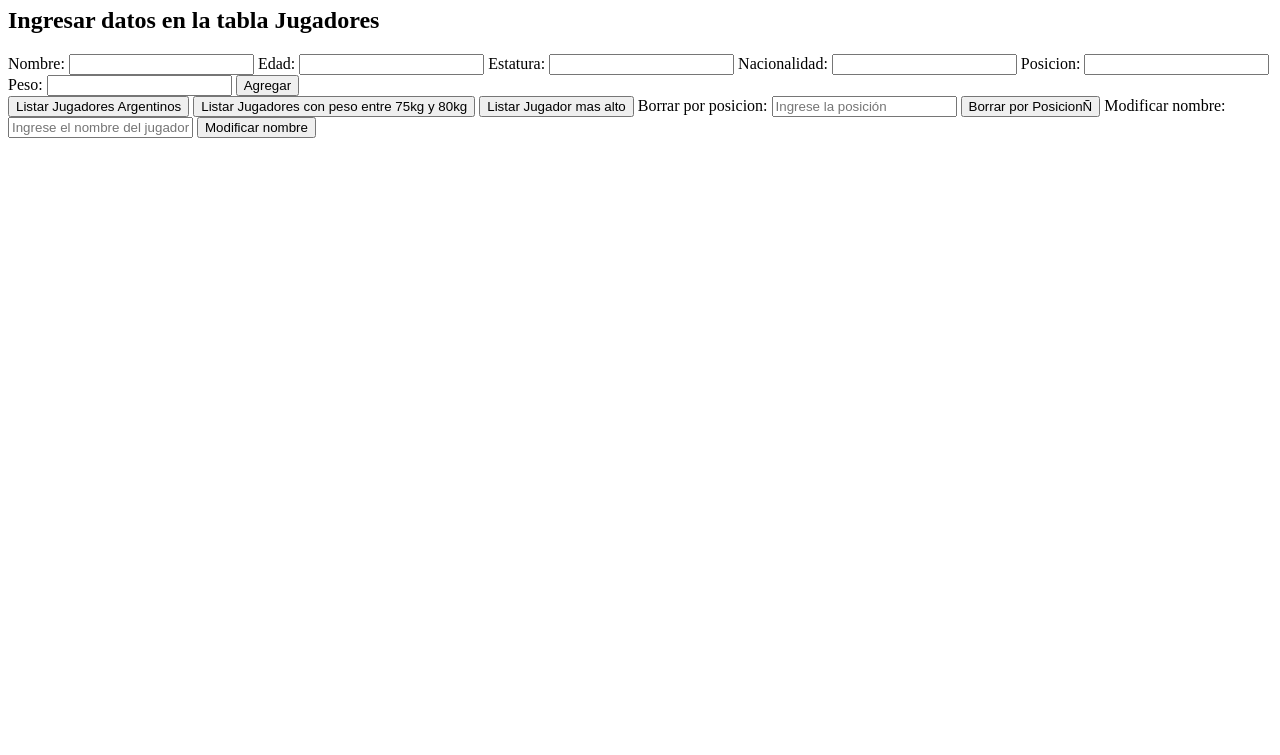
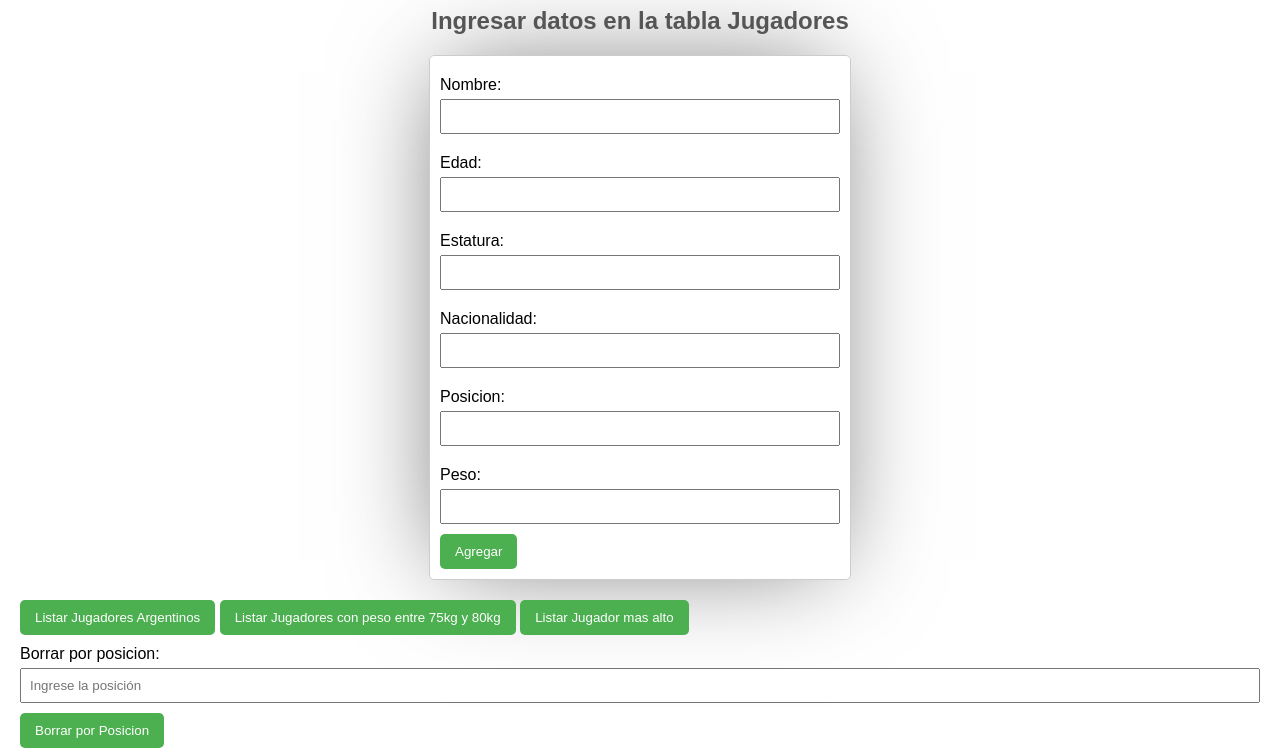
Before and after one commit to fojelio/adbdalaExam, a website: page index.html in a window 1280 px wide. Shown: the part 73-828 px from the top of the page. Before the commit the page ends 800 px from the top, so only its background shows below. Drawn offline with Linux system fonts and the light colour scheme; no server answers.

Commit message:
Se agrega CRUD terminado

```diff
--- a/index.html
+++ b/index.html
@@ -1,10 +1,94 @@
 <!DOCTYPE html>
 <html>
+
 <head>
   <title>crud</title>
+
+  <style>
+    body {
+      font-family: Arial, sans-serif;
+      margin: 20px;
+    }
+
+    h1 {
+      text-align: center;
+      color: #333;
+      text-shadow: 2px 2px 4px rgba(0, 0, 0, 0.1);
+    }
+
+    h2 {
+      text-align: center;
+      color: #555;
+    }
+
+    form {
+      max-width: 400px;
+      margin: 20px auto;
+      padding: 10px;
+      border: 1px solid #ccc;
+      border-radius: 5px;
+      box-shadow: -3px -1px 98px -18px rgba(0, 0, 0, 0.58);
+      -webkit-box-shadow: -3px -1px 98px -18px rgba(0, 0, 0, 0.58);
+      -moz-box-shadow: -3px -1px 98px -18px rgba(0, 0, 0, 0.58);
+    }
+
+    label {
+      display: block;
+      margin: 10px 0 5px;
+    }
+
+    input {
+      width: 100%;
+      padding: 8px;
+      margin-bottom: 10px;
+      box-sizing: border-box;
+    }
+
+    button {
+      background-color: #4CAF50;
+      color: white;
+      padding: 10px 15px;
+      border: none;
+      border-radius: 5px;
+      cursor: pointer;
+    }
+
+    button:hover {
+      background-color: #458ea0;
+    }
+
+    ul {
+      list-style: none;
+      padding: 0;
+    }
+
+    li {
+      background-color: #f9f9f9;
+      margin: 5px 0;
+      padding: 10px;
+      border: 1px solid #ddd;
+      border-radius: 5px;
+      box-shadow: 0 2px 4px rgba(0, 0, 0, 0.1);
+    }
+
+    button.list-buttons {
+      background-color: #008CBA;
+      margin: 10px;
+    }
+
+    button.list-buttons:hover {
+      background-color: #0077A3;
+    }
+
+    #datos {
+      max-width: 600px;
+      margin: 20px auto;
+    }
+  </style>
 </head>
+
 <body>
-  <h1>Crud abdala</h1>
+  <h1>CRUD ABDALA</h1>
 
   <h2>Ingresar datos en la tabla Jugadores</h2>
 
@@ -31,11 +115,11 @@
 
   <label for="borrarPosicion">Borrar por posicion:</label>
   <input type="text" id="borrarPosicion" placeholder="Ingrese la posición">
-  <button id="borrarPorPosicion">Borrar por PosicionÑ</button>
+  <button id="borrarPorPosicion">Borrar por Posicion</button>
 
   <label for="modificar">Modificar nombre:</label>
   <input type="text" id="modificarNombre" placeholder="Ingrese el nombre del jugador">
-  <button id="modificar">Modificar nombre</button>
+  <button id="btnModificar">Modificar nombre</button>
 
 
   <h2></h2>
@@ -78,11 +162,10 @@
       borrarPorPosicion(posicionABorrar);
     });
 
-    document.getElementById("modificar").addEventListener("click", () => {
+    document.getElementById("btnModificar").addEventListener("click", () => {
       const nombre = document.getElementById("modificarNombre").value;
       obtenerDetallesPorNombre(nombre);
     });
-
 
     document.getElementById("listarArgentinos").addEventListener("click", () => {
       mostrar();
@@ -179,7 +262,7 @@
     }
 
     function obtenerDetallesPorNombre(nombre) {
-  fetch(`/jugador-por-nombre/${nombre}`)
+      fetch(`/jugador${nombre}`)
         .then((response) => response.json())
         .then((data) => {
           if (data.length > 0) {
@@ -221,23 +304,15 @@ function mostrarFormularioModificar(jugador) {
         const nuevaPosicion = document.getElementById("nuevaPosicion").value;
         const nuevoPeso = document.getElementById("nuevoPeso").value;
 
-    fetch(`/modificar-por-nombre/${jugador.nombre}`, {
+        fetch(`/modificar${jugador.nombre}`, {
           method: "PUT",
           headers: {
             "Content-Type": "application/json",
           },
-      body: JSON.stringify({
-        nuevoNombre,
-        nuevaEdad,
-        nuevaEstatura,
-        nuevaNacionalidad,
-        nuevaPosicion,
-        nuevoPeso,
-      }),
+          body: JSON.stringify({ nuevoNombre, nuevaEdad, nuevaEstatura, nuevaNacionalidad, nuevaPosicion, nuevoPeso }),
         })
           .then((response) => response.json())
           .then((data) => {
-        console.log(`Jugador ${jugador.nombre} modificado:`, data);
             mostrar();
           })
           .catch((error) => {
@@ -249,8 +324,8 @@ function mostrarFormularioModificar(jugador) {
       datosImprimir.appendChild(formularioModificar);
     }
 
-
     mostrar();
   </script>
 </body>
+
 </html>
--- /dev/null
+++ b/style.css
@@ -0,0 +1,66 @@
+body {
+   font-family: Arial, sans-serif;
+   margin: 20px;
+}
+
+h1,
+h2 {
+   text-align: center;
+}
+
+form {
+   max-width: 400px;
+   margin: 20px auto;
+   padding: 10px;
+   border: 1px solid #ccc;
+   border-radius: 5px;
+   box-shadow: 0 0 10px rgba(0, 0, 0, 0.1);
+}
+
+label {
+   display: block;
+   margin: 10px 0 5px;
+}
+
+input {
+   width: 100%;
+   padding: 8px;
+   margin-bottom: 10px;
+   box-sizing: border-box;
+}
+
+button {
+   background-color: #4CAF50;
+   color: white;
+   padding: 10px 15px;
+   border: none;
+   border-radius: 5px;
+   cursor: pointer;
+}
+
+button:hover {
+   background-color: #45a049;
+}
+
+ul {
+   list-style: none;
+   padding: 0;
+}
+
+li {
+   margin-bottom: 5px;
+}
+
+button.list-buttons {
+   background-color: #008CBA;
+   margin: 10px;
+}
+
+button.list-buttons:hover {
+   background-color: #0077A3;
+}
+
+#datos {
+   max-width: 600px;
+   margin: 20px auto;
+}
```
Also changed, not shown: package.json (+4 -3 lines), server.js (+10 -10 lines), 1 other file. Lines whose indentation alone changed are shown as unchanged.
